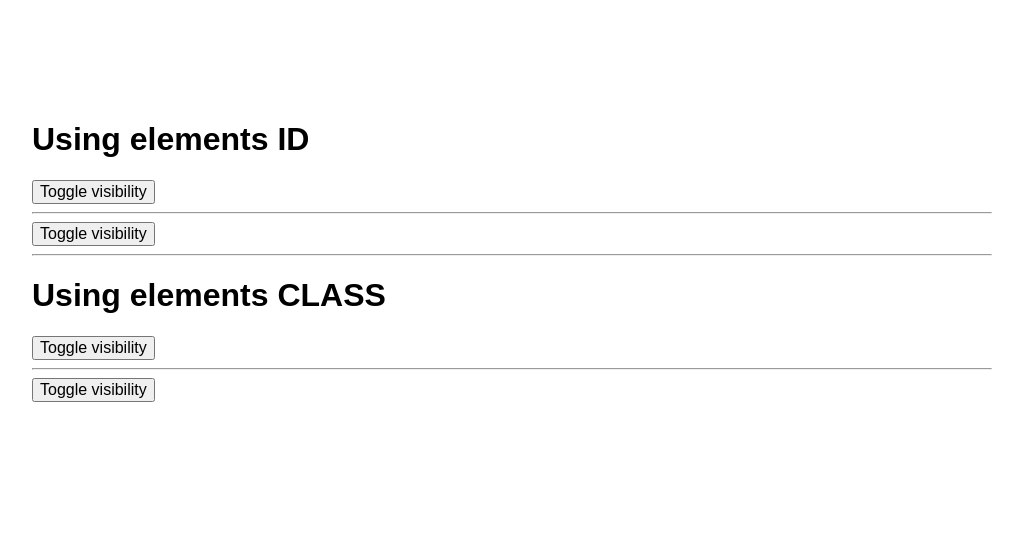
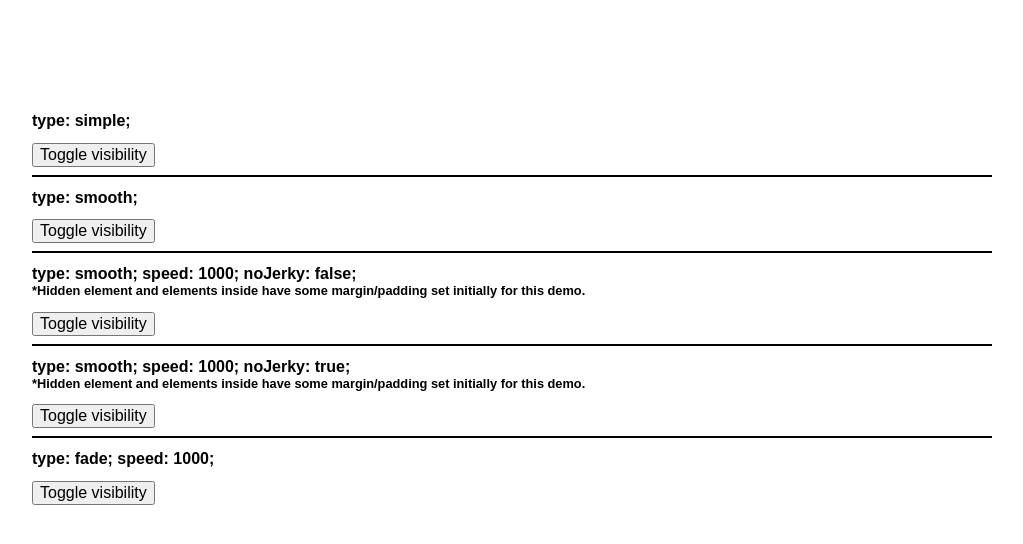
Before and after one commit to stivennguyen/toggler, a website: page demo/index.html in a window 1280 px wide. Shown: the whole page, without its empty margins (128-1151 px from the left). Drawn offline with Linux system fonts and the light colour scheme.

Commit message:
Update demo; Add type 'fade'

```diff
--- a/demo/index.html
+++ b/demo/index.html
@@ -14,37 +14,57 @@
 <body>
 
   <div class="container">
-    <h1>Using elements ID</h1>
+    <h2>type: simple;</h2>
 
-    <button data-rel="hidden-content">Toggle visibility</button>
+    <button data-rel="type-simple">Toggle visibility</button>
 
-    <div id="hidden-content" class="hidden">
+    <div id="type-simple" class="hidden">
       <p>Lorem ipsum dolor sit amet, consectetur adipisicing elit. Quae cumque incidunt totam eveniet cum eligendi repudiandae doloremque voluptates voluptate deleniti ad praesentium harum nobis esse nihil aspernatur hic adipisci officia.Lorem ipsum dolor sit amet, consectetur adipisicing elit. Iusto repellendus vero eaque placeat non sequi totam nulla dolorem amet ut inventore cum alias porro animi harum. Nulla possimus optio voluptatum.</p>
     </div>
 
     <hr>
 
-    <button data-rel="another-hidden-content">Toggle visibility</button>
+    <h2>type: smooth;</h2>
 
-    <div id="another-hidden-content" class="hidden">
-      <p>Lorem ipsum dolor sit amet, consectetur adipisicing elit. Ut mollitia deserunt perspiciatis autem ipsam minus distinctio aut rerum iste animi debitis quae expedita quibusdam numquam eaque sit eum officiis. Hic.Lorem ipsum dolor sit amet, consectetur adipisicing elit. Inventore excepturi maxime deleniti ratione facilis vero ex cumque cum. Tenetur obcaecati vitae magnam esse dolorum! Facilis distinctio porro ipsum doloribus ratione!</p>
-    </div>
+    <button data-rel="type-smooth">Toggle visibility</button>
 
-    <hr>
-
-    <h1>Using elements CLASS</h1>
-
-    <button data-rel="hidden-content-1">Toggle visibility</button>
-
-    <div id="hidden-content-1" class="toggle-me hidden">
+    <div id="type-smooth" class="toggle-me hidden">
       <p>Lorem ipsum dolor sit amet, consectetur adipisicing elit. Dolorum laudantium deserunt omnis magni fuga cumque cum ut earum corporis debitis facilis incidunt dolorem minima id officiis velit quasi ipsam aliquid.Lorem ipsum dolor sit amet, consectetur adipisicing elit. Dolore modi porro veritatis dolores ducimus quod praesentium ipsam repellat dolorum veniam libero pariatur nulla necessitatibus accusamus laboriosam ipsum voluptates officiis itaque?</p>
     </div>
 
     <hr>
 
-    <button data-rel="another-hidden-content-1">Toggle visibility</button>
+    <h2>
+      type: smooth; speed: 1000; noJerky: false;<br />
+      <small>*Hidden element and elements inside have some margin/padding set initially for this demo.</small>
+    </h2>
 
-    <div id="another-hidden-content-1" class="toggle-me hidden">
+    <button data-rel="type-smooth-noJerkyFalse">Toggle visibility</button>
+
+    <div id="type-smooth-noJerkyFalse" class="toggle-me jerky-demo hidden">
+      <p>Lorem ipsum dolor sit amet, consectetur adipisicing elit. Rerum provident aliquid officia quisquam sit atque ea cumque animi exercitationem deleniti magnam nobis beatae impedit odio mollitia soluta voluptatibus architecto molestiae.Lorem ipsum dolor sit amet, consectetur adipisicing elit. Ratione amet ducimus magni minima reprehenderit fugiat ipsa repellat placeat ipsam explicabo autem dolore vero tempora neque repudiandae velit asperiores quidem architecto.</p>
+    </div>
+
+    <hr>
+
+    <h2>
+      type: smooth; speed: 1000; noJerky: true;<br />
+      <small>*Hidden element and elements inside have some margin/padding set initially for this demo.</small>
+    </h2>
+
+    <button data-rel="type-smooth-noJerkyTrue">Toggle visibility</button>
+
+    <div id="type-smooth-noJerkyTrue" class="toggle-me jerky-demo hidden">
+      <p>Lorem ipsum dolor sit amet, consectetur adipisicing elit. Rerum provident aliquid officia quisquam sit atque ea cumque animi exercitationem deleniti magnam nobis beatae impedit odio mollitia soluta voluptatibus architecto molestiae.Lorem ipsum dolor sit amet, consectetur adipisicing elit. Ratione amet ducimus magni minima reprehenderit fugiat ipsa repellat placeat ipsam explicabo autem dolore vero tempora neque repudiandae velit asperiores quidem architecto.</p>
+    </div>
+
+    <hr>
+
+    <h2>type: fade; speed: 1000;</h2>
+
+    <button data-rel="type-fade">Toggle visibility</button>
+
+    <div id="type-fade" class="toggle-me hidden">
       <p>Lorem ipsum dolor sit amet, consectetur adipisicing elit. Rerum provident aliquid officia quisquam sit atque ea cumque animi exercitationem deleniti magnam nobis beatae impedit odio mollitia soluta voluptatibus architecto molestiae.Lorem ipsum dolor sit amet, consectetur adipisicing elit. Ratione amet ducimus magni minima reprehenderit fugiat ipsa repellat placeat ipsam explicabo autem dolore vero tempora neque repudiandae velit asperiores quidem architecto.</p>
     </div>
   </div>
@@ -54,14 +74,28 @@
 
   <script>
     $(function() {
-      // Using elements ID
-      $('#hidden-content, #another-hidden-content').toggler({
+      $('#type-simple').toggler({
         type: 'simple'
       });
 
-      // Using elements CLASS
-      $('.toggle-me').toggler({
+      $('#type-smooth').toggler({
+        type: 'smooth'
+      });
+
+      $('#type-smooth-noJerkyFalse').toggler({
         type: 'smooth',
+        speed: 1000,
+        noJerky: false
+      });
+
+      $('#type-smooth-noJerkyTrue').toggler({
+        type: 'smooth',
+        speed: 1000,
+        noJerky: true
+      });
+
+      $('#type-fade').toggler({
+        type: 'fade',
         speed: 1000
       });
     });
--- a/demo/style.css
+++ b/demo/style.css
@@ -1,5 +1,11 @@
 body {
   padding-top: 100px;
+  color: #000;
+}
+
+h2 {
+  font-size: 16px;
+  line-height: 1;
 }
 
 .container {
@@ -7,8 +13,29 @@ body {
   margin: auto;
 }
 
+hr {
+  background: #000;
+  border: none;
+  height: 2px;
+}
+
+.toggler {
+  background: blue;
+}
+
 .hidden {
   display: none;
   background: red;
-  margin-bottom: 20px;
 }
+
+.hidden,
+.hidden p {
+  margin: 0;
+  padding: 0;
+}
+
+.jerky-demo,
+.jerky-demo p {
+  margin: 13px 0 7px;
+  padding: 4px 0 18px;
+}
--- a/src/toggler.js
+++ b/src/toggler.js
@@ -5,6 +5,8 @@
     // default options
     var defaults = {
       type:  'simple',
+      speed: 400,
+      noJerky: false,
       debug: true
     }
 
@@ -34,6 +36,8 @@
         attachSimple();
       } else if ( plugin.settings.type === 'smooth' ) {
         attachSmooth();
+      } else if ( plugin.settings.type === 'fade' ) {
+        attachFade();
       } else {
         log( 'Unknown toggle type has been set; reverting back to "simple".' );
         attachSimple();
@@ -45,17 +49,31 @@
       plugin.dimensions.element.push( plugin.element.width(), plugin.element.height() );
       plugin.dimensions.elementParent.push( plugin.element.outerWidth(true), plugin.element.outerHeight(true) );
 
-      // Set dimensions on element parent
-      // and get elements visibility
+      // Get elements visibility and
+      // set it on elementParent
       plugin.elementParent.css({
-        height: plugin.dimensions.elementParent[1],
-        overflow: 'hidden',
         display: plugin.element.css('display')
       });
 
       // elementParent now has original
       // visibility so let's just show element
       plugin.element.show();
+
+      // We need additional preparation
+      // if toggle type is 'smooth'
+      if ( plugin.settings.type === 'smooth' ) {
+        plugin.elementParent.css({
+          height: plugin.dimensions.elementParent[1]
+        });
+
+        // And even more preparation if
+        // 'noJerky' setting is true
+        if ( plugin.settings.noJerky ) {
+          plugin.elementParent.css({
+            overflow: 'hidden'
+          });
+        }
+      }
 
       log( 'Everything is ready.', plugin.settings );
     };
@@ -105,6 +123,18 @@
       });
     };
 
+    var attachFade = function() {
+      plugin.triggers.each(function() {
+        $(this).on({
+          click: function(e) {
+            e.preventDefault();
+
+            plugin.elementParent.fadeToggle( plugin.settings.speed );
+          }
+        });
+      });
+    };
+
     var log = function( text, object ) {
       if ( plugin.settings.debug ) {
         console.group( 'DEBUG: ' + text, object );
```
